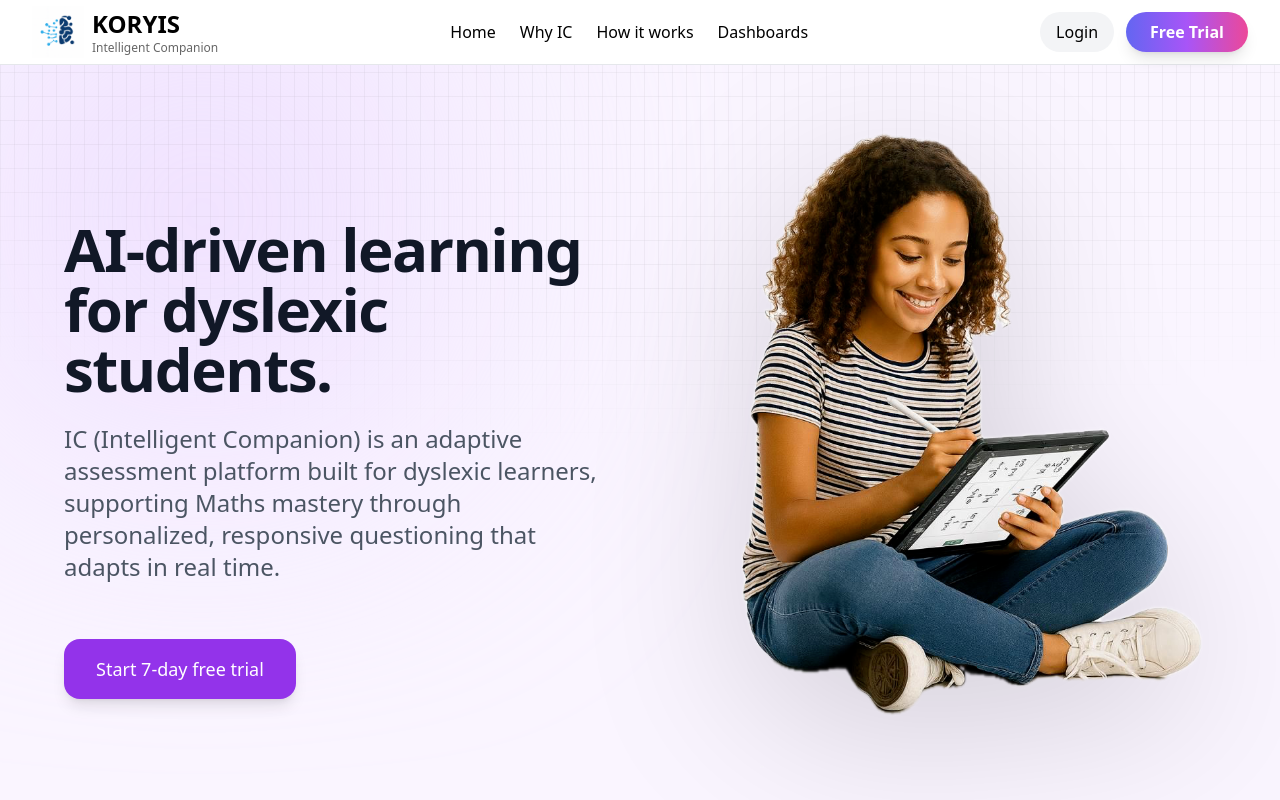
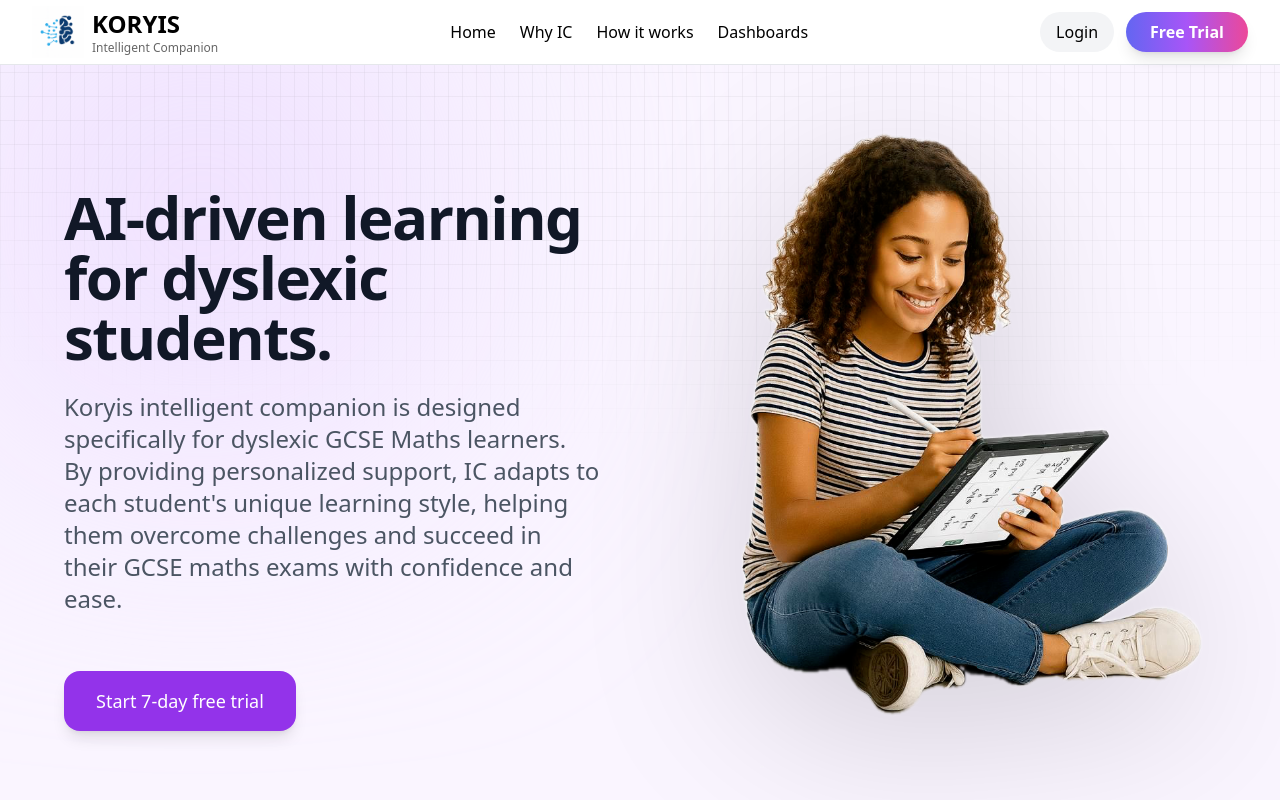
Before and after one commit to Ativor-Godsway/Homepage, a React (Vite) app: page / in a window 1280 px wide. Shown: the top 800 px of the page. Built offline with nearby package versions, Linux system fonts and the light colour scheme.

Commit message:
Update hero text

```diff
--- a/src/HompePageSections/Hero.jsx
+++ b/src/HompePageSections/Hero.jsx
@@ -42,9 +42,11 @@ const Hero = () => {
           </h1>
 
           <p className="text-lg md:text-2xl text-gray-600 max-w-xl">
-            IC (Intelligent Companion) is an adaptive assessment platform built
-            for dyslexic learners, supporting Maths mastery through
-            personalized, responsive questioning that adapts in real time.
+            Koryis intelligent companion is designed specifically for dyslexic
+            GCSE Maths learners. By providing personalized support, IC adapts to
+            each student's unique learning style, helping them overcome
+            challenges and succeed in their GCSE maths exams with confidence and
+            ease.
           </p>
 
           {/* CTA */}
```
